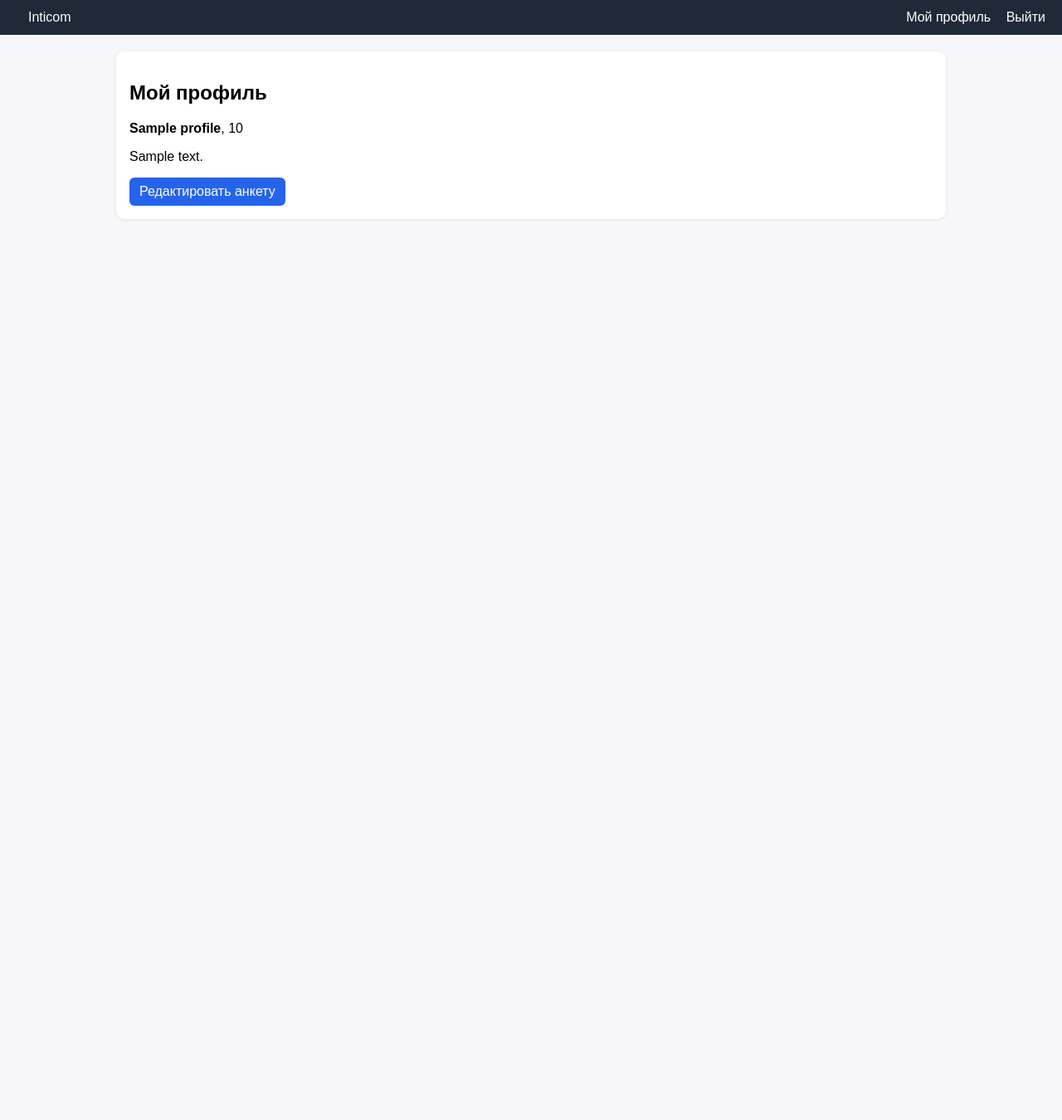
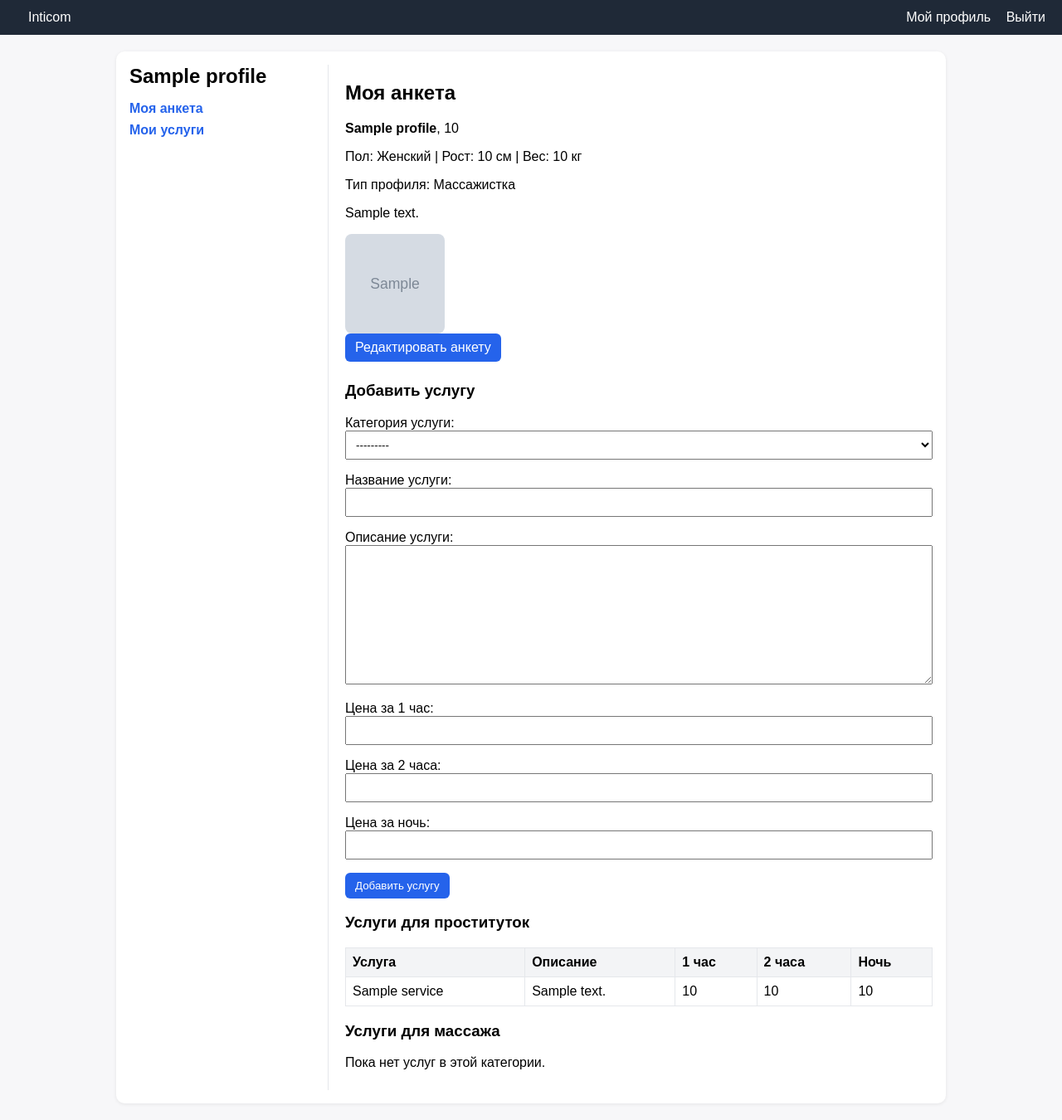
Before and after one commit to Shakhriyor10/inticom, a Django app: page /my-profile/ in a window 1280 px wide. Shown: the whole page at 83% size. Before the commit the page ends 248 px from the top, so only its background shows below. Run offline with Django 3.2, Linux system fonts and the light colour scheme; a user stored in the database is signed in; tables that the repository leaves empty hold one stand-in row (values such as "Sample post"); grey boxes marked "Sample" are stand-in pictures.

Commit message:
Добавить раздел анкеты с сайдбаром и таблицами услуг

```diff
--- a/frontend/forms.py
+++ b/frontend/forms.py
@@ -2,7 +2,7 @@ from django import forms
 from django.contrib.auth.forms import AuthenticationForm, UserCreationForm
 from django.contrib.auth.models import User
 
-from .models import Profile
+from .models import Profile, Service
 
 
 class EmailAuthenticationForm(AuthenticationForm):
@@ -55,3 +55,24 @@ class ProfileForm(forms.ModelForm):
             'breast_size': 'Размер груди (необязательно)',
             'description': 'Описание профиля',
         }
+
+
+class ServiceForm(forms.ModelForm):
+    class Meta:
+        model = Service
+        fields = [
+            'category',
+            'title',
+            'description',
+            'price_per_hour',
+            'price_for_two_hours',
+            'price_for_night',
+        ]
+        labels = {
+            'category': 'Категория услуги',
+            'title': 'Название услуги',
+            'description': 'Описание услуги',
+            'price_per_hour': 'Цена за 1 час',
+            'price_for_two_hours': 'Цена за 2 часа',
+            'price_for_night': 'Цена за ночь',
+        }
--- a/frontend/models.py
+++ b/frontend/models.py
@@ -36,3 +36,24 @@ class ProfilePhoto(models.Model):
 
     def __str__(self) -> str:
         return f'Фото для {self.profile.name}'
+
+
+class Service(models.Model):
+    class Category(models.TextChoices):
+        ESCORT = 'escort', 'Для проституток'
+        MASSAGE = 'massage', 'Для массажа'
+
+    profile = models.ForeignKey(Profile, related_name='services', on_delete=models.CASCADE)
+    category = models.CharField(max_length=20, choices=Category.choices)
+    title = models.CharField(max_length=120)
+    description = models.TextField(blank=True)
+    price_per_hour = models.PositiveIntegerField('Цена за 1 час')
+    price_for_two_hours = models.PositiveIntegerField('Цена за 2 часа')
+    price_for_night = models.PositiveIntegerField('Цена за ночь')
+    created_at = models.DateTimeField(auto_now_add=True)
+
+    class Meta:
+        ordering = ('category', '-created_at')
+
+    def __str__(self) -> str:
+        return f'{self.title} - {self.profile.name}'
--- a/frontend/views.py
+++ b/frontend/views.py
@@ -3,7 +3,7 @@ from django.contrib.auth import login, logout
 from django.contrib.auth.decorators import login_required
 from django.shortcuts import get_object_or_404, redirect, render
 
-from .forms import EmailAuthenticationForm, ProfileForm, SignUpForm
+from .forms import EmailAuthenticationForm, ProfileForm, ServiceForm, SignUpForm
 from .models import Profile, ProfilePhoto
 
 
@@ -44,8 +44,31 @@ def logout_view(request):
 
 @login_required
 def my_profile(request):
-    profile = Profile.objects.filter(user=request.user).first()
-    return render(request, 'my_profile.html', {'profile': profile})
+    profile = Profile.objects.filter(user=request.user).prefetch_related('photos', 'services').first()
+    service_form = ServiceForm()
+
+    if request.method == 'POST' and profile:
+        service_form = ServiceForm(request.POST)
+        if service_form.is_valid():
+            new_service = service_form.save(commit=False)
+            new_service.profile = profile
+            new_service.save()
+            messages.success(request, 'Услуга добавлена.')
+            return redirect('my_profile')
+
+    escort_services = profile.services.filter(category='escort') if profile else []
+    massage_services = profile.services.filter(category='massage') if profile else []
+
+    return render(
+        request,
+        'my_profile.html',
+        {
+            'profile': profile,
+            'service_form': service_form,
+            'escort_services': escort_services,
+            'massage_services': massage_services,
+        },
+    )
 
 
 @login_required
--- a/templates/base.html
+++ b/templates/base.html
@@ -25,8 +25,17 @@
         .errorlist { color: #dc2626; }
         .messages { list-style: none; padding: 0; }
         .messages li { background: #dcfce7; color: #166534; padding: 10px; border-radius: 6px; margin-bottom: 10px; }
+
+        .profile-layout { display: grid; grid-template-columns: 240px 1fr; gap: 20px; }
+        .profile-sidebar { border-right: 1px solid #e5e7eb; padding-right: 14px; }
+        .sidebar-name { font-size: 24px; font-weight: 700; margin-bottom: 16px; }
+        .sidebar-link { display: block; margin-bottom: 8px; color: #2563eb; text-decoration: none; font-weight: 600; }
+        .profile-main .section-block { margin-bottom: 24px; }
+        .services-table { width: 100%; border-collapse: collapse; margin-top: 10px; }
+        .services-table th, .services-table td { border: 1px solid #e5e7eb; padding: 8px; text-align: left; }
+        .services-table th { background: #f3f4f6; }
         @media (max-width: 900px) { .profiles-grid { grid-template-columns: repeat(2, minmax(0, 1fr)); } }
-        @media (max-width: 640px) { .profiles-grid { grid-template-columns: 1fr; } }
+        @media (max-width: 640px) { .profiles-grid { grid-template-columns: 1fr; } .profile-layout { grid-template-columns: 1fr; } .profile-sidebar { border-right: 0; border-bottom: 1px solid #e5e7eb; padding-bottom: 12px; } }
     </style>
 </head>
 <body>
--- a/templates/my_profile.html
+++ b/templates/my_profile.html
@@ -1,15 +1,104 @@
 {% extends 'base.html' %}
 
 {% block content %}
+{% if profile %}
+<div class="card profile-layout">
+    <aside class="profile-sidebar">
+        <div class="sidebar-name">{{ profile.name }}</div>
+        <a class="sidebar-link" href="#questionnaire">Моя анкета</a>
+        <a class="sidebar-link" href="#services">Мои услуги</a>
+    </aside>
+
+    <section class="profile-main">
+        <div id="questionnaire" class="section-block">
+            <h2>Моя анкета</h2>
+            <p><b>{{ profile.name }}</b>, {{ profile.age }}</p>
+            <p>Пол: {{ profile.get_gender_display }} | Рост: {{ profile.height }} см | Вес: {{ profile.weight }} кг</p>
+            <p>Тип профиля: {{ profile.get_profile_type_display }}</p>
+            <p>{{ profile.description }}</p>
+
+            {% if profile.photos.all %}
+                <div class="photos">
+                    {% for photo in profile.photos.all %}
+                        <img src="{{ photo.image.url }}" alt="Фото {{ profile.name }}">
+                    {% endfor %}
+                </div>
+            {% endif %}
+
+            <a class="btn" href="{% url 'edit_profile' %}">Редактировать анкету</a>
+        </div>
+
+        <div id="services" class="section-block">
+            <h3>Добавить услугу</h3>
+            <form method="post">
+                {% csrf_token %}
+                {{ service_form.as_p }}
+                <button class="btn" type="submit">Добавить услугу</button>
+            </form>
+
+            <h3>Услуги для проституток</h3>
+            {% if escort_services %}
+                <table class="services-table">
+                    <thead>
+                    <tr>
+                        <th>Услуга</th>
+                        <th>Описание</th>
+                        <th>1 час</th>
+                        <th>2 часа</th>
+                        <th>Ночь</th>
+                    </tr>
+                    </thead>
+                    <tbody>
+                    {% for service in escort_services %}
+                        <tr>
+                            <td>{{ service.title }}</td>
+                            <td>{{ service.description|default:'—' }}</td>
+                            <td>{{ service.price_per_hour }}</td>
+                            <td>{{ service.price_for_two_hours }}</td>
+                            <td>{{ service.price_for_night }}</td>
+                        </tr>
+                    {% endfor %}
+                    </tbody>
+                </table>
+            {% else %}
+                <p>Пока нет услуг в этой категории.</p>
+            {% endif %}
+
+            <h3>Услуги для массажа</h3>
+            {% if massage_services %}
+                <table class="services-table">
+                    <thead>
+                    <tr>
+                        <th>Услуга</th>
+                        <th>Описание</th>
+                        <th>1 час</th>
+                        <th>2 часа</th>
+                        <th>Ночь</th>
+                    </tr>
+                    </thead>
+                    <tbody>
+                    {% for service in massage_services %}
+                        <tr>
+                            <td>{{ service.title }}</td>
+                            <td>{{ service.description|default:'—' }}</td>
+                            <td>{{ service.price_per_hour }}</td>
+                            <td>{{ service.price_for_two_hours }}</td>
+                            <td>{{ service.price_for_night }}</td>
+                        </tr>
+                    {% endfor %}
+                    </tbody>
+                </table>
+            {% else %}
+                <p>Пока нет услуг в этой категории.</p>
+            {% endif %}
+        </div>
+    </section>
+</div>
+{% else %}
 <div class="card">
     <h2>Мой профиль</h2>
-    {% if profile %}
-        <p><b>{{ profile.name }}</b>, {{ profile.age }}</p>
-        <p>{{ profile.description }}</p>
-        <a class="btn" href="{% url 'edit_profile' %}">Редактировать анкету</a>
-    {% else %}
-        <p>У вас пока нет анкеты.</p>
-        <a class="btn" href="{% url 'edit_profile' %}">Создать анкету</a>
-    {% endif %}
+    <p>У вас пока нет анкеты.</p>
+    <a class="btn" href="{% url 'edit_profile' %}">Создать анкету</a>
 </div>
+{% endif %}
 {% endblock %}
```
